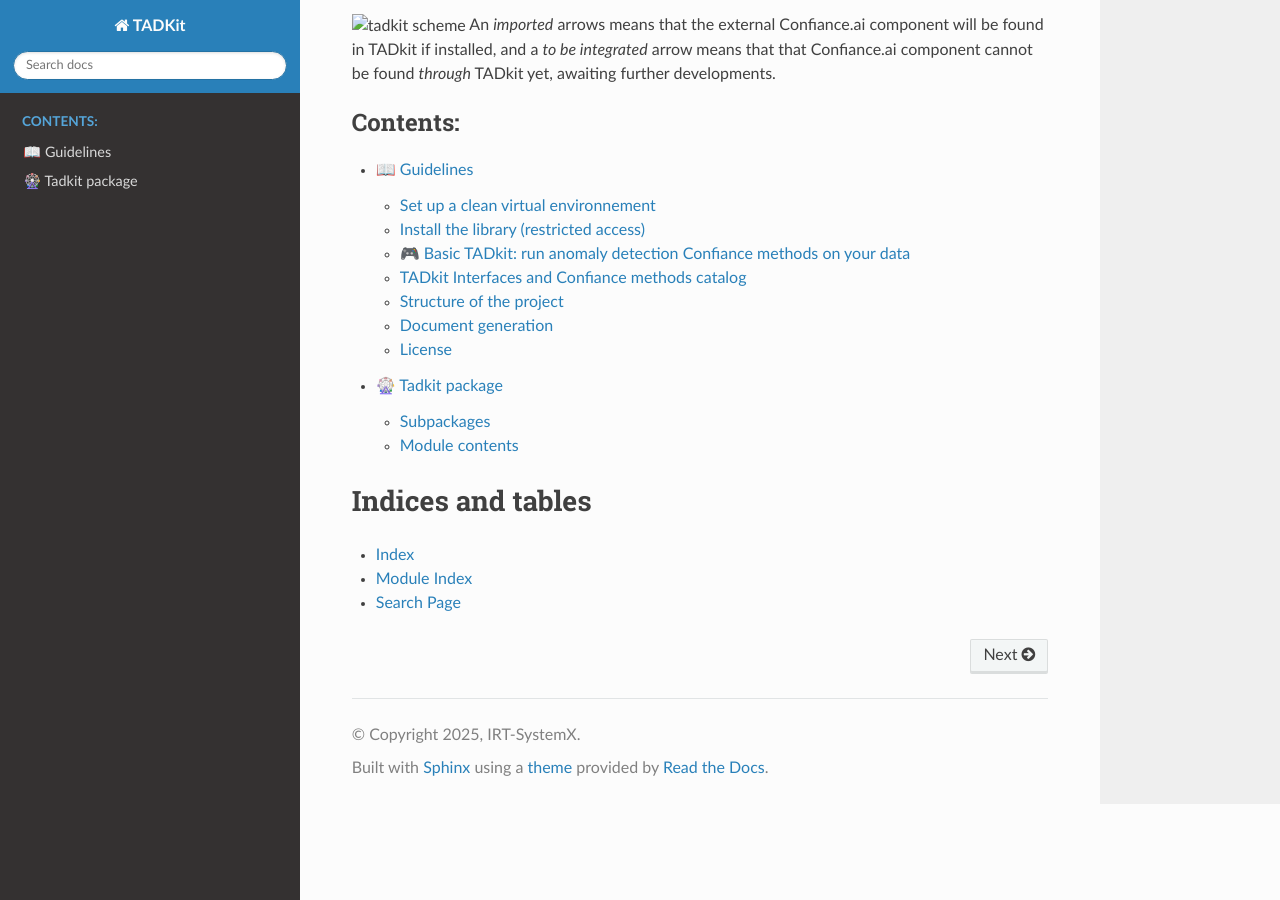
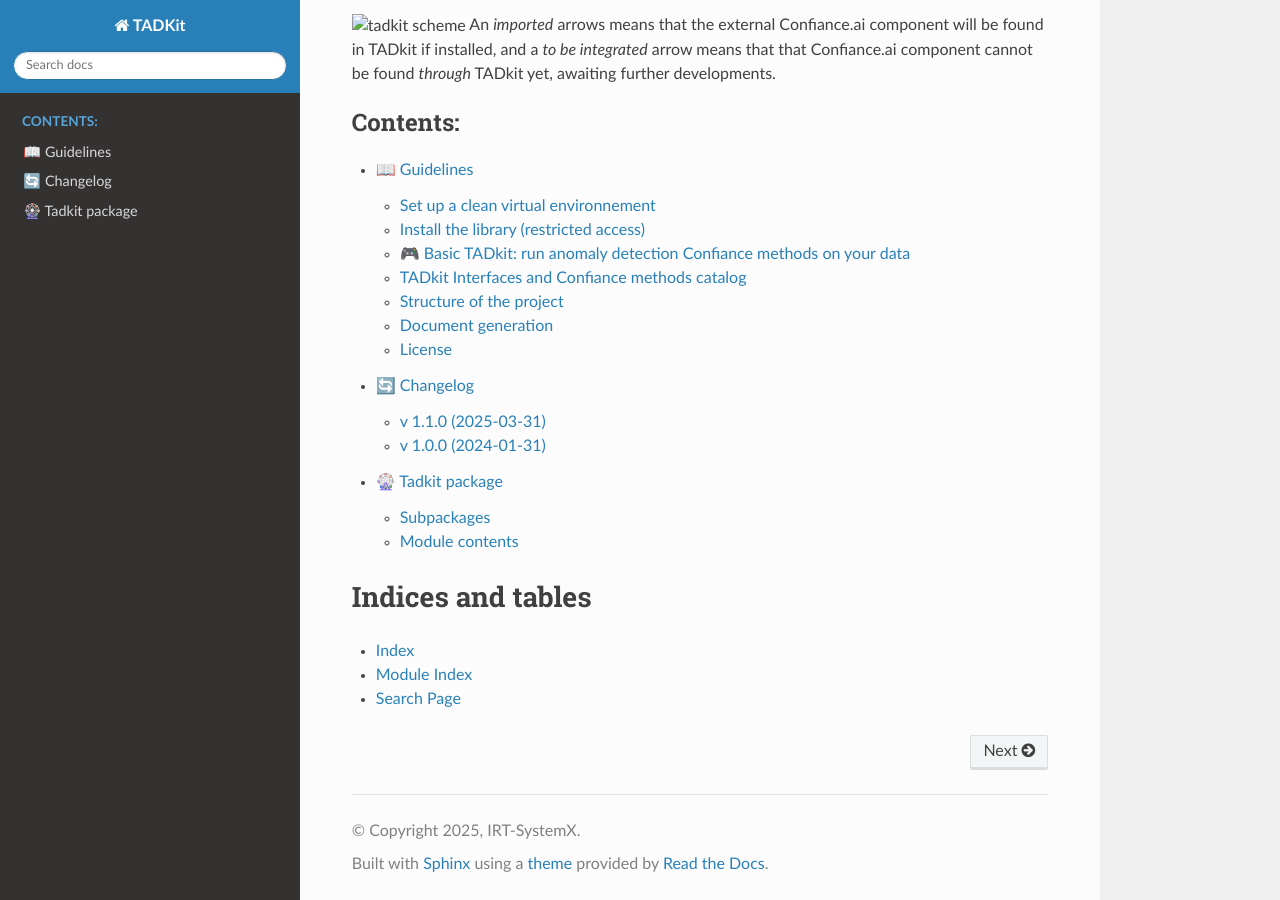
Before and after one commit to IRT-SystemX/tadkit-core, a Sphinx documentation site: the page built from docs/source/index.rst, in a window 1280 px wide and 900 px high, scrolled down 1083 px. Built offline with Sphinx 7.4.7 and the Read the Docs theme 3.1.0, drawn with Linux system fonts in a browser that asks for light colours.

Commit message:
added changelog

```diff
--- /dev/null
+++ b/Changelog.md
@@ -0,0 +1,5 @@
+# Changelog
+
+## v 1.1.0 (2025-03-31)
+
+## v 1.0.0 (2024-01-31)
--- a/docs/source/index.rst
+++ b/docs/source/index.rst
@@ -16,6 +16,7 @@ Welcome to tadkit's documentation!
    :caption: Contents:
 
    guidelines
+   changelog
    generated/tadkit
 
 
```
Also changed, not shown: docs/source/changelog.rst (added, +7 -0 lines), 1 other file.
